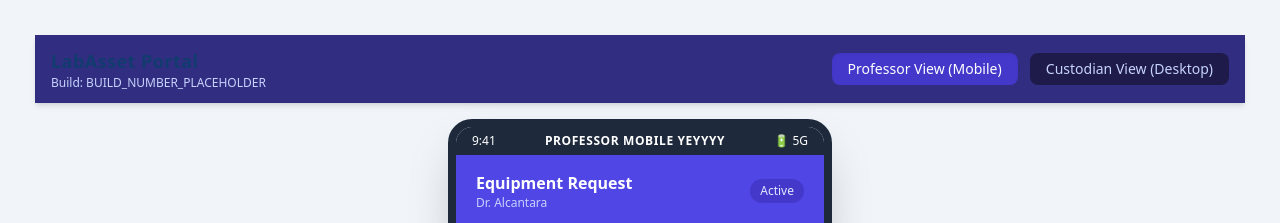
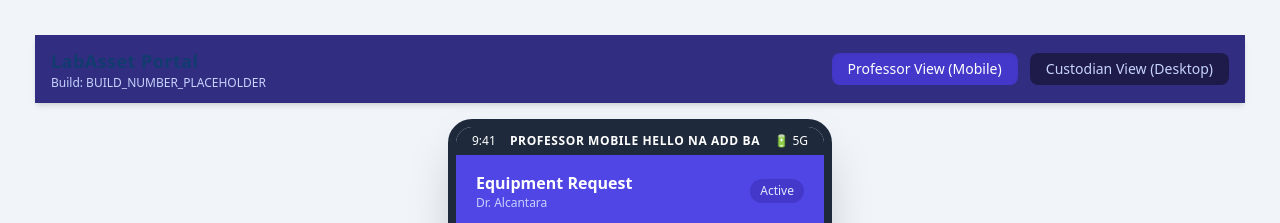
Before and after one commit to seanjbalmana01-beep/LabAsset, a plain HTML site: page frontend/public/index.html in a window 1280 px wide. Shown: the top 223 px of the page. Drawn offline with nearby package versions, Linux system fonts and the light colour scheme.

Commit message:
Update test 2

```diff
--- a/frontend/public/index.html
+++ b/frontend/public/index.html
@@ -31,7 +31,7 @@
             <!-- Mobile Status Bar -->
             <div class="bg-slate-800 text-white text-xs px-4 py-1.5 flex justify-between items-center select-none">
                 <span>9:41</span>
-                <span class="font-semibold tracking-wider">PROFESSOR MOBILE YEYYYY</span>
+                <span class="font-semibold tracking-wider">PROFESSOR MOBILE HELLO NA ADD BA</span>
                 <span>🔋 5G</span>
             </div>
 
```
